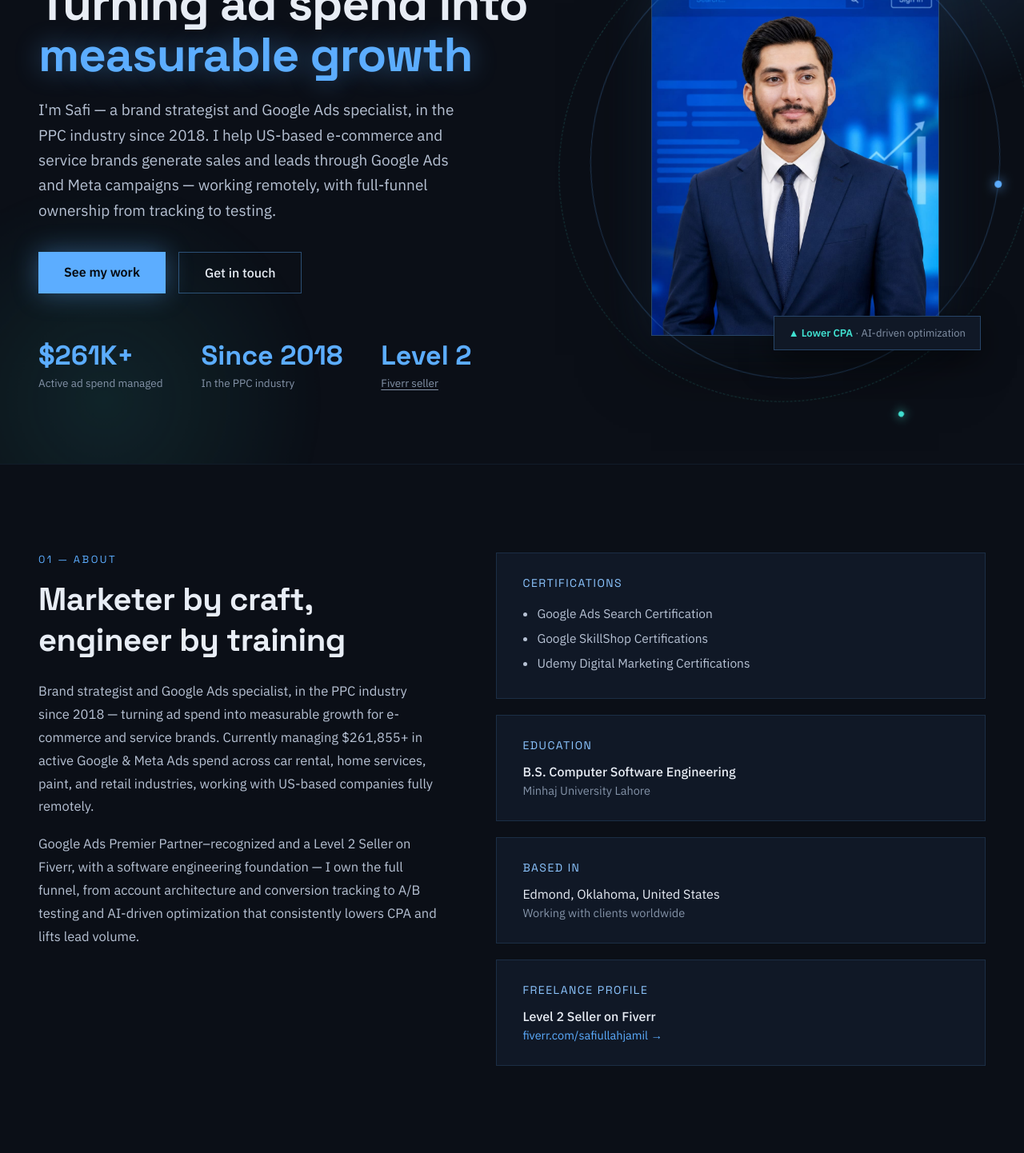
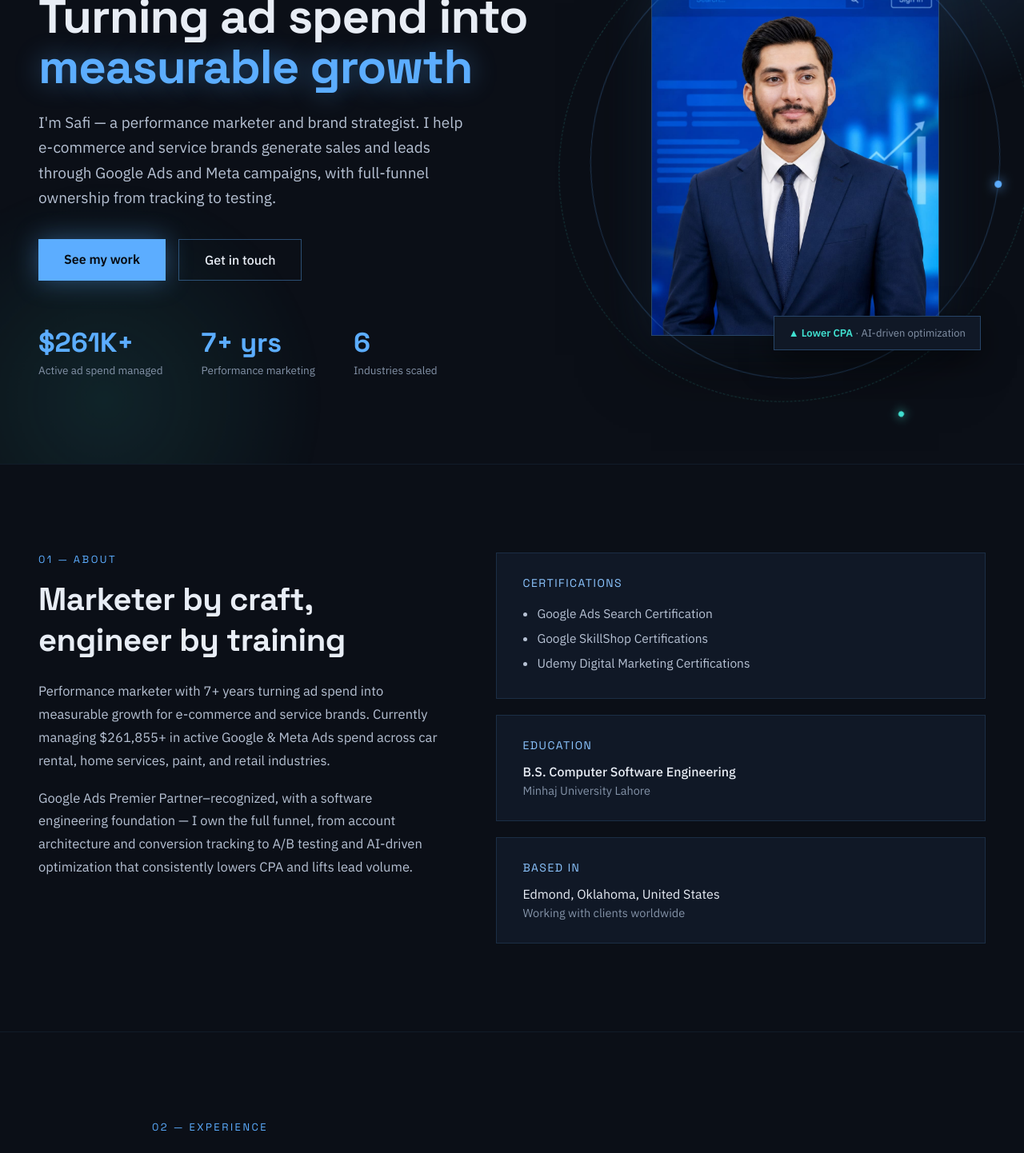
Before and after one commit to devteamstarforcesolutions/safijamil-website, a Next.js app: page / in a window 1280 px wide. Shown: the part 220-1662 px from the top of the page at 80% size. Built offline with nearby package versions, Linux system fonts and the light colour scheme.

Commit message:
Add files via upload

```diff
--- a/src/app/layout.tsx
+++ b/src/app/layout.tsx
@@ -17,9 +17,9 @@ const ibmPlexSans = IBM_Plex_Sans({
 });
 
 export const metadata: Metadata = {
-  title: "Safi Jamil — Brand Strategist & Google Ads Specialist",
+  title: "Safi Jamil — Performance Marketing & Brand Strategist",
   description:
-    "Safi Jamil is a brand strategist and Google Ads specialist in the PPC industry since 2018, helping US-based e-commerce and service brands generate sales and leads through Google Ads and Meta campaigns.",
+    "Safi Jamil is a performance marketer and brand strategist helping e-commerce and service brands generate sales and leads through Google Ads and Meta campaigns.",
 };
 
 export default function RootLayout({
--- a/src/components/About.tsx
+++ b/src/components/About.tsx
@@ -26,16 +26,14 @@ export default function About() {
             Marketer by craft, engineer by training
           </h2>
           <p style={{ fontSize: 16.5, lineHeight: 1.75, color: "#B7C2D4", margin: "0 0 18px" }}>
-            Brand strategist and Google Ads specialist, in the PPC industry since 2018 — turning
-            ad spend into measurable growth for e-commerce and service brands. Currently managing
-            $261,855+ in active Google &amp; Meta Ads spend across car rental, home services,
-            paint, and retail industries, working with US-based companies fully remotely.
+            Performance marketer with 7+ years turning ad spend into measurable growth for
+            e-commerce and service brands. Currently managing $261,855+ in active Google &amp;
+            Meta Ads spend across car rental, home services, paint, and retail industries.
           </p>
           <p style={{ fontSize: 16.5, lineHeight: 1.75, color: "#B7C2D4", margin: 0 }}>
-            Google Ads Premier Partner–recognized and a Level 2 Seller on Fiverr, with a software
-            engineering foundation — I own the full funnel, from account architecture and
-            conversion tracking to A/B testing and AI-driven optimization that consistently
-            lowers CPA and lifts lead volume.
+            Google Ads Premier Partner–recognized, with a software engineering foundation — I own
+            the full funnel, from account architecture and conversion tracking to A/B testing and
+            AI-driven optimization that consistently lowers CPA and lifts lead volume.
           </p>
         </div>
         <div data-reveal="" style={{ display: "grid", gap: 20 }}>
@@ -96,28 +94,6 @@ export default function About() {
               Working with clients worldwide
             </div>
           </div>
-          <div style={{ padding: "28px 32px", background: "#101826", border: "1px solid rgba(92,173,255,.14)" }}>
-            <div
-              style={{
-                fontFamily: "var(--font-space-grotesk), sans-serif",
-                fontSize: 14,
-                letterSpacing: 1.5,
-                color: "#8CC5FF",
-                textTransform: "uppercase",
-                marginBottom: 14,
-              }}
-            >
-              Freelance profile
-            </div>
-            <div style={{ fontSize: 16, color: "#E8EDF5", fontWeight: 500 }}>
-              Level 2 Seller on Fiverr
-            </div>
-            <div style={{ fontSize: 14.5, marginTop: 4 }}>
-              <a href="https://www.fiverr.com/safiullahjamil" target="_blank" rel="noopener noreferrer">
-                fiverr.com/safiullahjamil →
-              </a>
-            </div>
-          </div>
         </div>
       </div>
     </section>
--- a/src/components/CaseWork.tsx
+++ b/src/components/CaseWork.tsx
@@ -29,9 +29,8 @@ export default function CaseWork() {
             Campaigns that pay for themselves
           </h2>
           <p style={{ fontSize: 16.5, lineHeight: 1.7, color: "#B7C2D4", margin: 0 }}>
-            A snapshot of the industries I run paid growth for — hefty ad accounts for US-based
-            businesses, managed remotely, every one with full conversion tracking so every dollar
-            is accountable.
+            A snapshot of the industries I run paid growth for — every account with full
+            conversion tracking, so every dollar is accountable.
           </p>
         </div>
         <div className="cases-grid">
--- a/src/components/Contact.tsx
+++ b/src/components/Contact.tsx
@@ -107,31 +107,6 @@ export default function Contact() {
               </span>
               <span style={{ fontSize: 16 }}>linkedin.com/in/safiullahjamil</span>
             </a>
-            <a
-              href="https://www.fiverr.com/safiullahjamil"
-              target="_blank"
-              rel="noopener noreferrer"
-              className="contact-link"
-              style={{ display: "flex", alignItems: "center", gap: 16 }}
-            >
-              <span
-                style={{
-                  display: "flex",
-                  alignItems: "center",
-                  justifyContent: "center",
-                  width: 44,
-                  height: 44,
-                  border: "1px solid rgba(92,173,255,.35)",
-                  color: "#5CADFF",
-                  fontFamily: "var(--font-space-grotesk), sans-serif",
-                  fontWeight: 700,
-                  fontSize: 14,
-                }}
-              >
-                fi
-              </span>
-              <span style={{ fontSize: 16 }}>fiverr.com/safiullahjamil · Level 2 Seller</span>
-            </a>
           </div>
         </div>
         <ContactForm />
--- a/src/components/Experience.tsx
+++ b/src/components/Experience.tsx
@@ -25,7 +25,7 @@ export default function Experience() {
               margin: 0,
             }}
           >
-            In the growth trenches since 2018
+            Seven years in the growth trenches
           </h2>
         </div>
         <div className="timeline">
--- a/src/components/Footer.tsx
+++ b/src/components/Footer.tsx
@@ -28,9 +28,6 @@ export default function Footer() {
         <a href="https://linkedin.com/in/safiullahjamil" target="_blank" rel="noopener noreferrer" className="footer-link">
           LinkedIn
         </a>
-        <a href="https://www.fiverr.com/safiullahjamil" target="_blank" rel="noopener noreferrer" className="footer-link">
-          Fiverr
-        </a>
       </div>
     </footer>
   );
--- a/src/components/Hero.tsx
+++ b/src/components/Hero.tsx
@@ -92,10 +92,9 @@ export default function Hero() {
               textWrap: "pretty",
             }}
           >
-            I&apos;m Safi — a brand strategist and Google Ads specialist, in the PPC industry since
-            2018. I help US-based e-commerce and service brands generate sales and leads through
-            Google Ads and Meta campaigns — working remotely, with full-funnel ownership from
-            tracking to testing.
+            I&apos;m Safi — a performance marketer and brand strategist. I help e-commerce and service
+            brands generate sales and leads through Google Ads and Meta campaigns, with full-funnel
+            ownership from tracking to testing.
           </p>
           <div className="hero-ctas">
             <a
@@ -137,19 +136,15 @@ export default function Hero() {
             </div>
             <div>
               <div style={{ fontFamily: "var(--font-space-grotesk), sans-serif", fontSize: 34, fontWeight: 700, color: "#5CADFF" }}>
-                Since 2018
+                7+ yrs
               </div>
-              <div style={{ fontSize: 13.5, color: "#8493A8", marginTop: 4 }}>In the PPC industry</div>
+              <div style={{ fontSize: 13.5, color: "#8493A8", marginTop: 4 }}>Performance marketing</div>
             </div>
             <div>
               <div style={{ fontFamily: "var(--font-space-grotesk), sans-serif", fontSize: 34, fontWeight: 700, color: "#5CADFF" }}>
-                Level 2
+                6
               </div>
-              <div style={{ fontSize: 13.5, color: "#8493A8", marginTop: 4 }}>
-                <a href="https://www.fiverr.com/safiullahjamil" target="_blank" rel="noopener noreferrer" style={{ color: "#8493A8", textDecoration: "underline", textUnderlineOffset: 3 }}>
-                  Fiverr seller
-                </a>
-              </div>
+              <div style={{ fontSize: 13.5, color: "#8493A8", marginTop: 4 }}>Industries scaled</div>
             </div>
           </div>
         </div>
```
